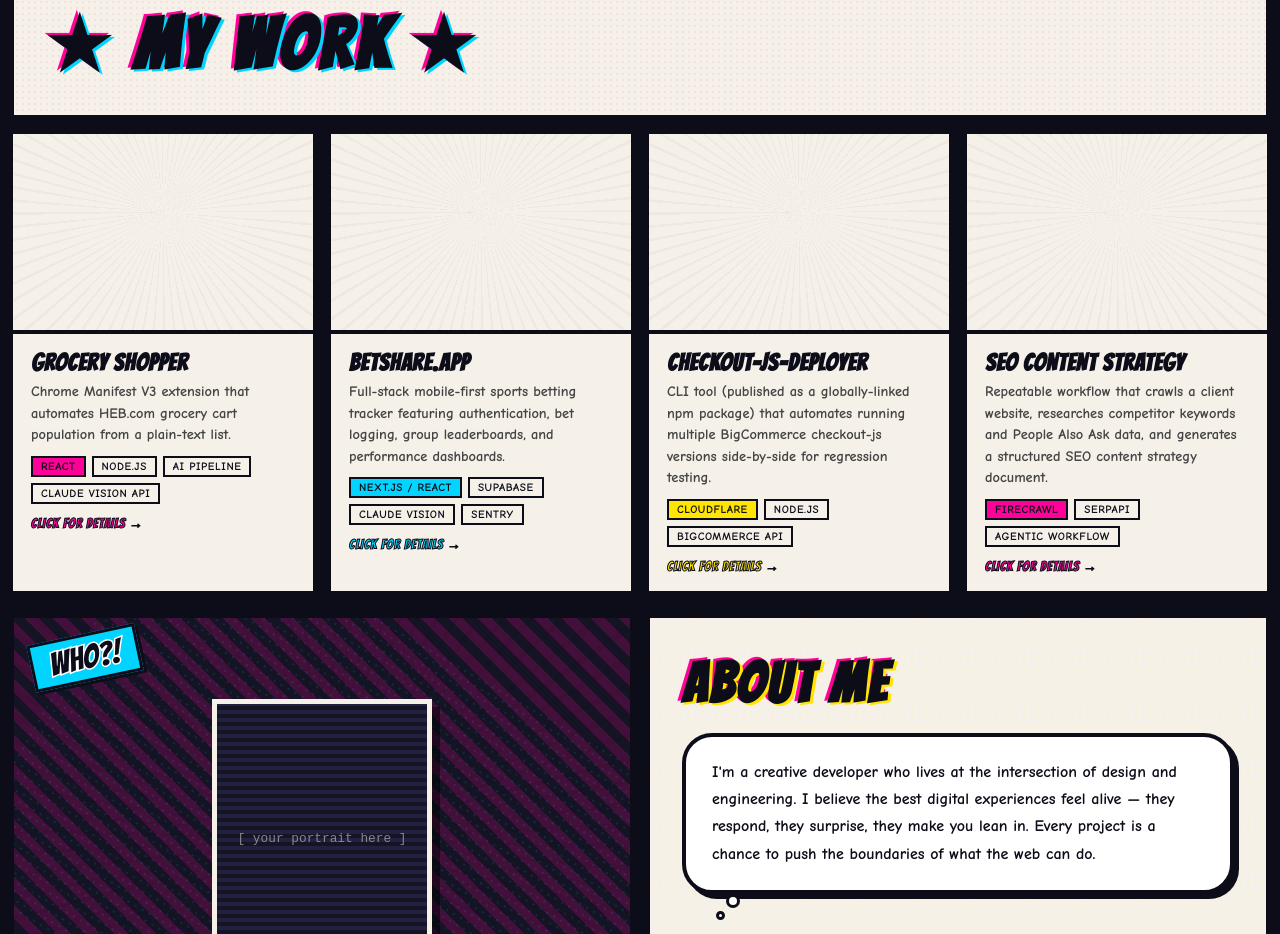
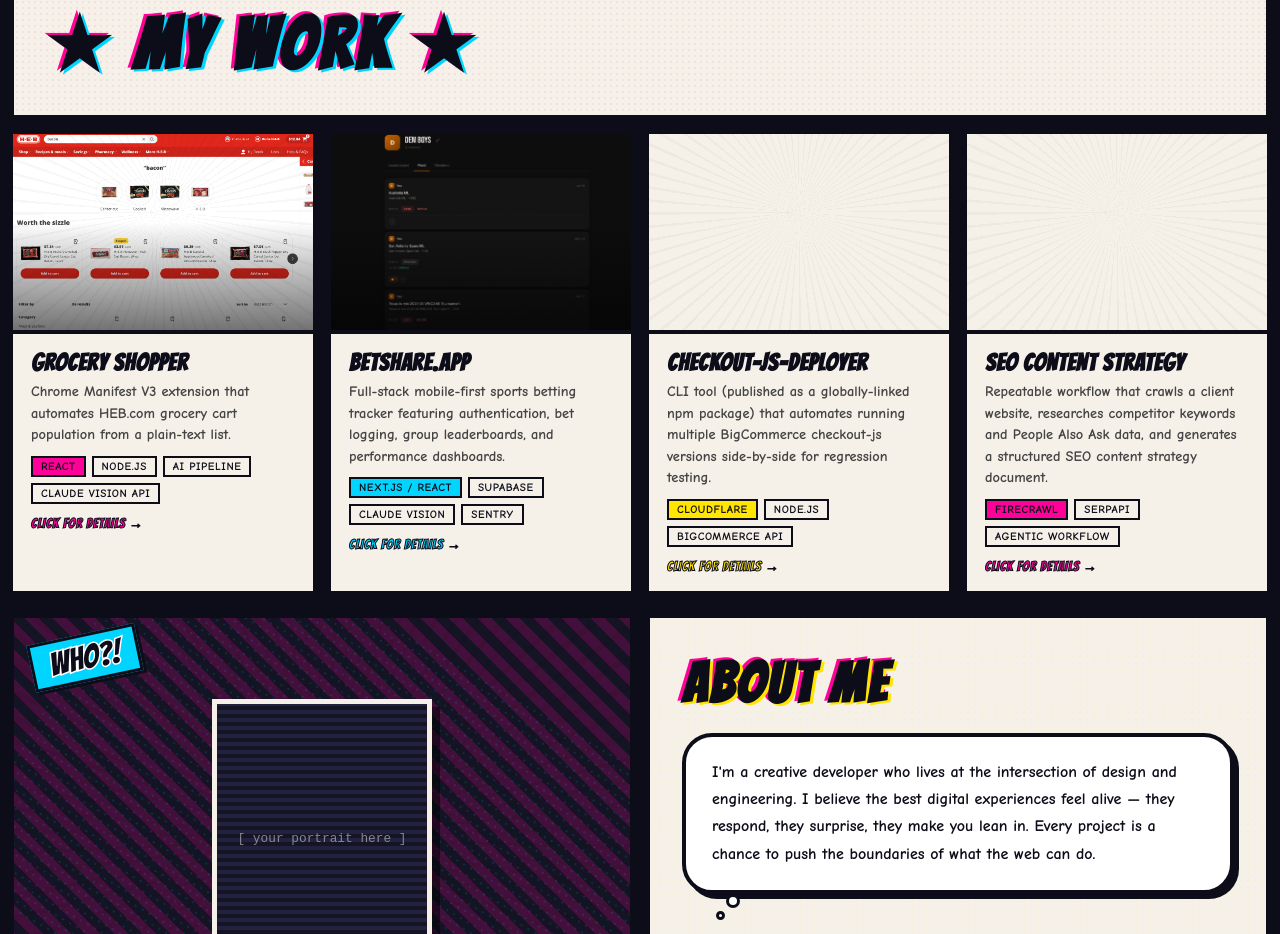
Before and after one commit to dereklopez2181/portfolio, an Astro site: page / in a window 1280 px wide. Shown: the part 839-1773 px from the top of the page. Built offline with nearby package versions, Linux system fonts and the light colour scheme; Astro itself is replaced by a stand-in of ours.

Commit message:
feat: add project card visuals for grocery-shopper and betshare
- Render real screenshots in work card image areas with comic treatment
  (gradient + accent mix-blend overlay, zoom-on-hover)
- Add cardImage field so cards keep a still while detail panel shows motion
- grocery-shopper: HEB cart still on card, demo video in detail panel
- betshare-app: group-feed still on card, keeps login video in detail

Co-Authored-By: Claude Opus 4.8 <noreply@anthropic.com>

```diff
--- a/src/components/spiderverse/SpiderVerseApp.tsx
+++ b/src/components/spiderverse/SpiderVerseApp.tsx
@@ -17,6 +17,7 @@ export interface Project {
   features: string[];
   techStack: string[];
   media?: { src: string; alt: string; type?: 'image' | 'video' };
+  cardImage?: { src: string; alt: string };
   links?: { label: string; url: string }[];
 }
 
@@ -29,6 +30,8 @@ const PROJECTS: Project[] = [
     longDescription: 'A Chrome extension that takes a plain-text grocery list and automatically populates an HEB.com cart — no manual searching required. Built on Manifest V3 with a Claude Vision API pipeline to match item names to store SKUs even when descriptions are ambiguous.',
     tags: ['React', 'Node.js', 'AI Pipeline', 'Claude Vision API'],
     sfx: 'BAM!',
+    media: { src: '/grocery-shopper-demo.mp4', alt: 'Grocery Shopper extension auto-filling an HEB.com cart from a plain-text list', type: 'video' },
+    cardImage: { src: '/grocery-shopper-still.png', alt: 'Grocery Shopper extension auto-filling an HEB.com cart from a plain-text list' },
     features: [
       'Paste any plain-text grocery list and auto-fill the HEB cart',
       'Claude Vision API resolves ambiguous item names to correct SKUs',
@@ -46,6 +49,7 @@ const PROJECTS: Project[] = [
     tags: ['Next.js / React', 'Supabase', 'Claude Vision', 'Sentry'],
     sfx: 'KAPOW!',
     media: { src: '/betshare_login_demo.mp4', alt: 'BetShare login flow demo', type: 'video' },
+    cardImage: { src: '/betshare-still.png', alt: 'BetShare group feed showing bet tracking and a live leaderboard' },
     features: [
       'Bet slip photo parsing via Claude Vision — no manual entry needed',
       'Real-time group leaderboards with Supabase subscriptions',
--- a/src/components/spiderverse/WorkSection.tsx
+++ b/src/components/spiderverse/WorkSection.tsx
@@ -35,6 +35,8 @@ function ProjectCard({
   const [cardRef, visible] = useCardReveal(0.1);
   const [hovered, setHovered] = useState(false);
   const accentColor = ACCENT_COLORS[index % ACCENT_COLORS.length];
+  const cardImage = project.cardImage
+    ?? (project.media?.type === 'image' ? project.media : undefined);
 
   const handleActivate = () => onSelect(project.id, cardRef);
 
@@ -108,9 +110,36 @@ function ProjectCard({
         alignItems: 'center',
         justifyContent: 'center',
         position: 'relative',
+        overflow: 'hidden',
         borderBottom: '4px solid var(--ink)',
       }}>
-        <ActionLines intensity={hovered ? 'strong' : 'normal'} />
+        {cardImage ? (
+          <>
+            <img
+              src={cardImage.src}
+              alt={cardImage.alt}
+              loading="lazy"
+              style={{
+                position: 'absolute', inset: 0,
+                width: '100%', height: '100%',
+                objectFit: 'cover', objectPosition: 'top left',
+                zIndex: 1,
+                transform: hovered ? 'scale(1.06)' : 'scale(1)',
+                transition: 'transform 0.4s cubic-bezier(0.175,0.885,0.32,1.275)',
+              }}
+            />
+            {/* Comic color treatment */}
+            <div style={{
+              position: 'absolute', inset: 0, zIndex: 2, pointerEvents: 'none',
+              background: `linear-gradient(to top, rgba(0,0,0,0.55), rgba(0,0,0,0) 55%)`,
+            }} />
+            <div style={{
+              position: 'absolute', inset: 0, zIndex: 2, pointerEvents: 'none',
+              mixBlendMode: 'multiply',
+              background: `linear-gradient(135deg, ${accentColor}40, transparent 60%)`,
+            }} />
+          </>
+        ) : (
           <span style={{
             fontFamily: "'Bangers', cursive",
             fontSize: '1.5rem',
@@ -122,6 +151,8 @@ function ProjectCard({
           }}>
             {`[ ${project.type} ]`}
           </span>
+        )}
+        <ActionLines intensity={hovered ? 'strong' : 'normal'} />
         {hovered && (
           <div style={{ position: 'absolute', top: '12px', right: '12px', zIndex: 5, animation: 'impact-in 0.3s both' }}>
             <SfxText text={project.sfx} color={accentColor} rotation={-8} style={{ fontSize: '1.2rem' }} />
```
Also changed, not shown: public/betshare-still.png (added), public/grocery-shopper-still.png (added), 1 other file. Lines whose indentation alone changed are shown as unchanged.
